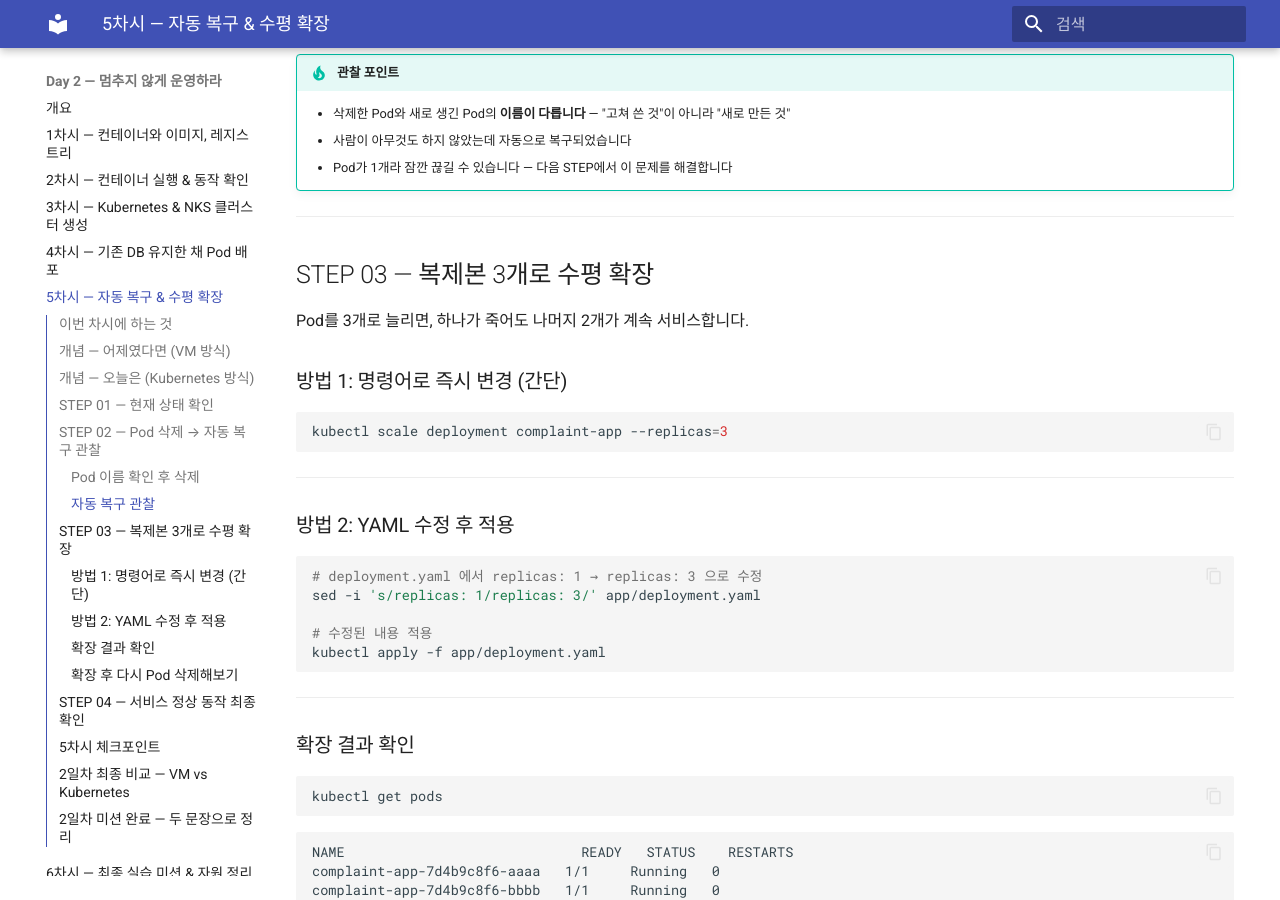
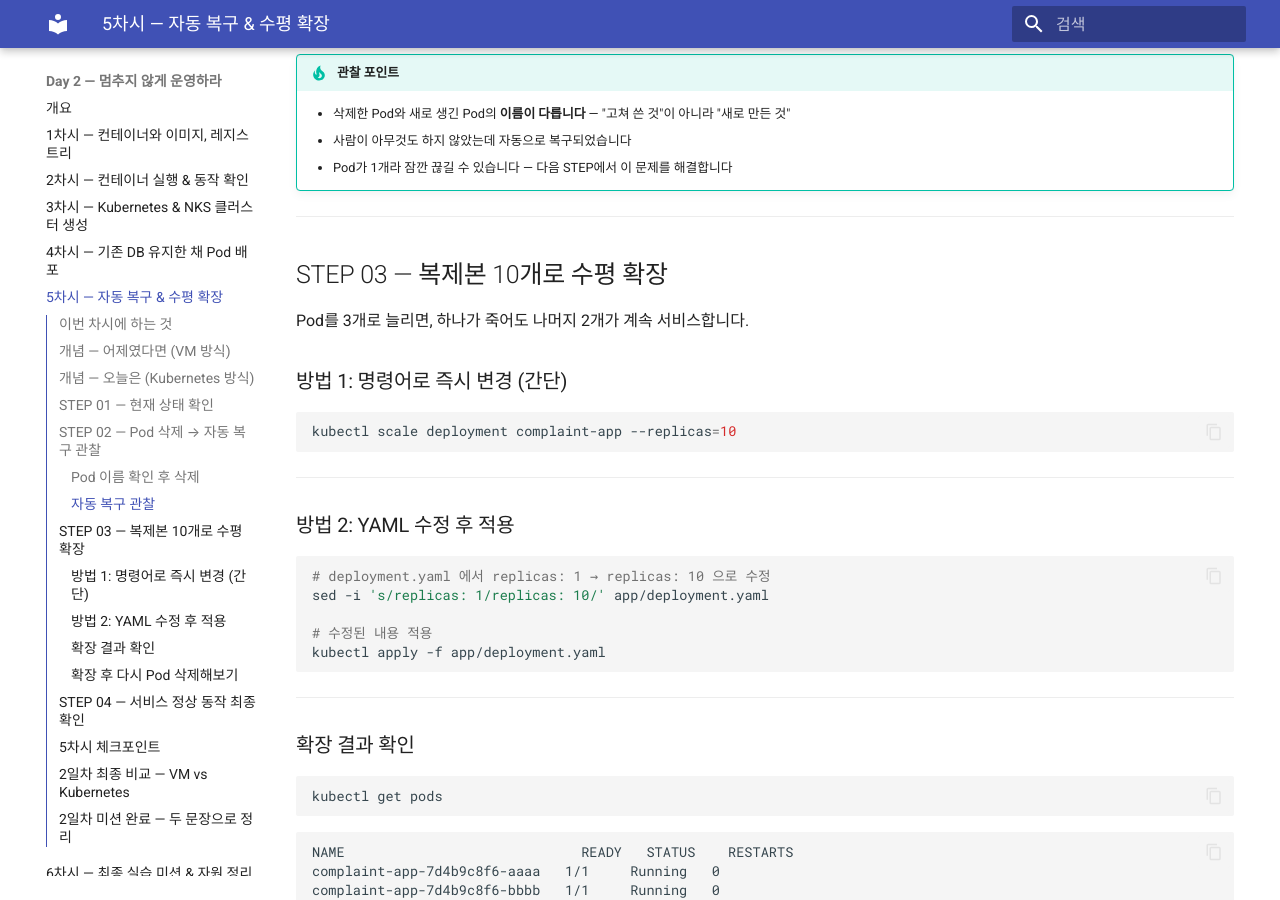
Before and after one commit to skilleat-labs/cloud-native-minwon-lab, an MkDocs documentation site: the page built from docs/day2/session5.md, in a window 1280 px wide and 900 px high, scrolled down 3206 px. Built offline with MkDocs 1.6.1 and Material for MkDocs 9.7.7, drawn with Linux system fonts in a browser that asks for light colours; some of the changed text lies outside the part shown.

Commit message:
docs: change scaling example from 3 to 10 replicas

````diff
--- a/docs/day2/session5.md
+++ b/docs/day2/session5.md
@@ -11,7 +11,7 @@
 |------|------|
 | 01 | 현재 상태 확인 |
 | 02 | Pod 삭제 → 자동 복구 관찰 |
-| 03 | 복제본 3개로 수평 확장 |
+| 03 | 복제본 10개로 수평 확장 |
 | 04 | 서비스 정상 동작 최종 확인 |
 
 ---
@@ -45,7 +45,7 @@ flowchart LR
 flowchart TB
     subgraph LOOP["♻️ Kubernetes 조정 루프 (끊임없이 반복)"]
         direction LR
-        WANT["📋 원하는 상태\nreplicas: 3"]
+        WANT["📋 원하는 상태\nreplicas: 10"]
         CHECK["👁️ 현재 상태 확인\n실제 2개만 실행 중"]
         DIFF["⚡ 차이 감지\n1개 부족!"]
         FIX["🔧 자동 수정\n새 Pod 생성"]
@@ -153,14 +153,14 @@ complaint-app-7d4b9c8f6-yyyyy   1/1     Running   0
 
 ---
 
-## STEP 03 — 복제본 3개로 수평 확장
+## STEP 03 — 복제본 10개로 수평 확장
 
 Pod를 3개로 늘리면, 하나가 죽어도 나머지 2개가 계속 서비스합니다.
 
 ### 방법 1: 명령어로 즉시 변경 (간단)
 
 ```bash
-kubectl scale deployment complaint-app --replicas=3
+kubectl scale deployment complaint-app --replicas=10
 ```
 
 ---
@@ -168,8 +168,8 @@ kubectl scale deployment complaint-app --replicas=3
 ### 방법 2: YAML 수정 후 적용
 
 ```bash
-# deployment.yaml 에서 replicas: 1 → replicas: 3 으로 수정
-sed -i 's/replicas: 1/replicas: 3/' app/deployment.yaml
+# deployment.yaml 에서 replicas: 1 → replicas: 10 으로 수정
+sed -i 's/replicas: 1/replicas: 10/' app/deployment.yaml
 
 # 수정된 내용 적용
 kubectl apply -f app/deployment.yaml
@@ -252,7 +252,7 @@ http://<EXTERNAL-IP>
 |---|---------|---------|
 | ① | Pod 삭제 후 새 Pod가 자동 생성되었다 | `kubectl get pods` |
 | ② | 삭제한 Pod와 새 Pod의 이름이 다르다 | Pod 이름 비교 |
-| ③ | 복제본이 3개로 늘었다 | `kubectl get deployments` |
+| ③ | 복제본이 10개로 늘었다 | `kubectl get deployments` |
 | ④ | Pod 3개가 모두 `Running` 상태다 | `kubectl get pods` |
 | ⑤ | 어느 Pod가 처리해도 같은 데이터가 보인다 | 브라우저 확인 |
 | ⑥ | 1일차 첨부파일이 그대로 남아 있다 | Object Storage 확인 |
````
